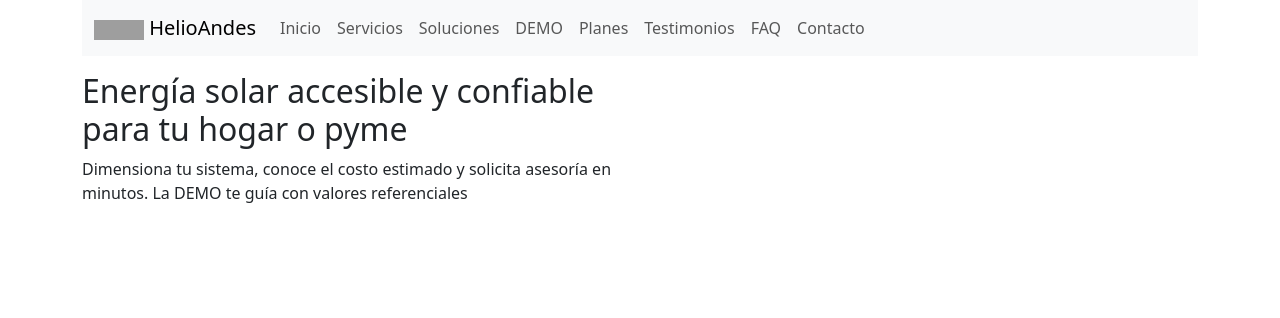
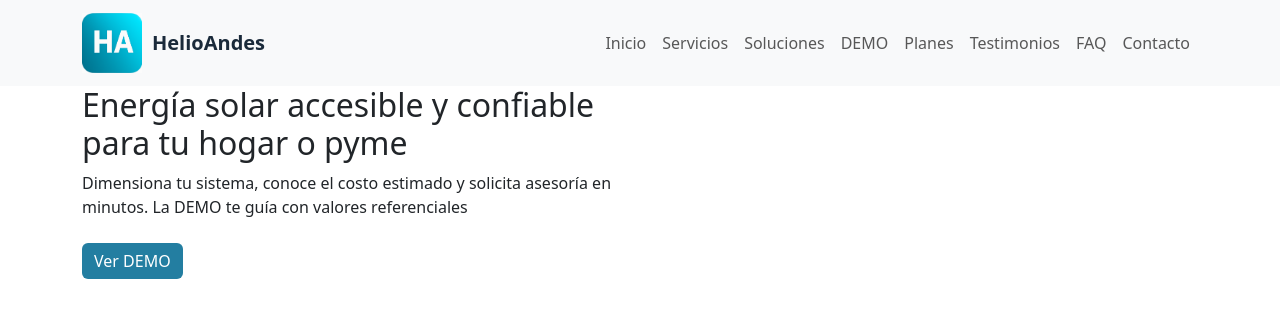
Before and after one commit to naya-png/evaluacion_2, a React (Create React App) app: page / in a window 1280 px wide. Shown: the top 318 px of the page. Built offline with nearby package versions, Linux system fonts and the light colour scheme; grey boxes are pictures that could not be loaded.

Commit message:
nuevos cambios

```diff
--- a/src/App.js
+++ b/src/App.js
@@ -10,9 +10,8 @@ function App() {
       <NavbarPrincipal/>
       <PresentacionInicial/>
     </div>
+  );
 
-
-  );
 }
 
 export default App;
--- a/src/components/navbar.js
+++ b/src/components/navbar.js
@@ -6,12 +6,25 @@ import NavDropdown from 'react-bootstrap/NavDropdown';
 
 function NavbarPrincipal() {
   return (
-    <Navbar expand="lg" className="bg-body-tertiary">
+    <Navbar expand="lg" fixed='top' className="bg-body-tertiary">
       <Container>
-        <Navbar.Brand href="#helioandes"><img src='/assest/images/icon.jpg' style={{width: '50px', height: '20px'}}></img> HelioAndes</Navbar.Brand>
+        <Navbar.Brand href="#helioandes">
+          <span style={{display:'flex', alignItems: 'center', gap: '10px'}}>
+            <img src="/assets/logoha/logo.png"
+              alt= "Logo Helio Andes"
+              style={{
+                width: "60px",
+                height: "60px"}}/>
+              <span style={{ fontWeight: 'bold', fontSize: '20px', color: '#1a2a3a'}}>
+                HelioAndes
+              </span>
+          </span>
+        </Navbar.Brand>
+
+
         <Navbar.Toggle aria-controls="basic-navbar-nav" />
         <Navbar.Collapse id="basic-navbar-nav">
-          <Nav className="me-auto">
+          <Nav className="ms-auto">
             <Nav.Link href="#inicio">Inicio</Nav.Link>
             <Nav.Link href="#servicios">Servicios</Nav.Link>
             <Nav.Link href="#soluciones">Soluciones</Nav.Link>
--- a/src/components/presentacion.js
+++ b/src/components/presentacion.js
@@ -1,16 +1,28 @@
 import React from 'react';
+
     function Principal() {
         return (
-            <div>
+            <div style={{ paddingTop: '70px' }}>
                 <div className='row mt-3'>
-                    <div className='col-lg-6'>
+                   <div className='col-lg-6 '>
                         <h2>Energía solar accesible y confiable para tu hogar o pyme</h2>
-                        <p>Dimensiona tu sistema, conoce el costo estimado y solicita asesoría en minutos. La DEMO te guía con valores referenciales</p>
+                        <p>Dimensiona tu sistema, conoce el costo estimado y solicita asesoría en minutos. La DEMO te guía con valores referenciales
+                        </p>
+                        <a href="#demo"
+                            className="btn btn-primary mt-2"
+                            style={{
+                            backgroundColor: '#237ea1ff',
+                            color:'white',
+                            border:'none',
+                            }}>
+                            Ver DEMO
+                        </a>
                     </div>
                 </div>
             </div>
+
+
         );
-
     }
 
 export default Principal;
```
Also changed, not shown: public/assets/images/icon.jpg (deleted), public/assets/logoha/logo.png (added), src/App.css (line endings or trailing spaces).
